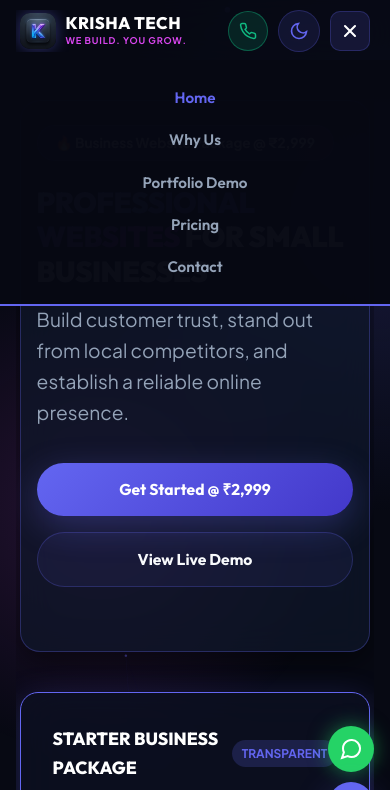
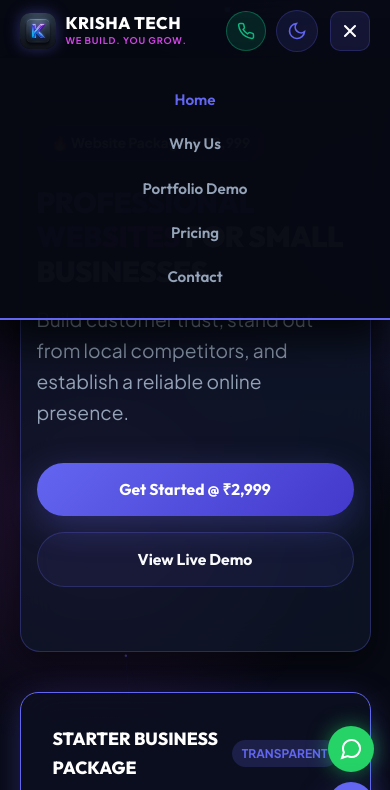
Before and after one commit to krishatech3103/Krishatech, a website: page index.html in a window 390 px wide. Both pictures are taken after a click on the button 350 px from the left and 31 px from the top of the page. Shown: the top 790 px of the page. Drawn offline with Linux system fonts and the light colour scheme.

Commit message:
Fix mobile menu drawer clipping and enforce single line pill text

```diff
--- a/css/style.css
+++ b/css/style.css
@@ -435,15 +435,20 @@ body::after {
 .hero-pill-announcement {
   display: inline-flex;
   align-items: center;
-  gap: 10px;
-  padding: 6px 18px;
+  gap: 8px;
+  padding: 6px 14px;
   background: linear-gradient(90deg, rgba(99, 102, 241, 0.15), rgba(217, 70, 239, 0.15));
   border: 1px solid var(--bg-glass-border);
   border-radius: var(--radius-pill);
-  font-size: 0.85rem;
+  font-size: clamp(0.72rem, 3.5vw, 0.85rem);
   font-weight: 700;
   color: #fff;
   margin-bottom: 24px;
+  white-space: nowrap;
+  max-width: 100%;
+  box-sizing: border-box;
+  overflow: hidden;
+  text-overflow: ellipsis;
 }
 
 [data-theme="light"] .hero-pill-announcement { color: #0f172a; }
@@ -900,8 +905,8 @@ body::after {
 }
 
 @media (max-width: 768px) {
-  .site-header { padding: 10px 0; }
-  .container { width: 92%; padding: 0 4px; box-sizing: border-box; overflow: hidden; }
+  .site-header { padding: 10px 0; overflow: visible; }
+  .site-header .container { width: 92%; padding: 0 4px; box-sizing: border-box; overflow: visible; }
 
   .brand-logo-img { width: 36px; height: 36px; }
   .brand-title { font-size: 1.05rem; }
@@ -909,26 +914,27 @@ body::after {
 
   .nav-menu {
     position: fixed;
-    top: 60px;
+    top: 58px;
     left: 0;
-    width: 100%;
-    max-height: calc(100vh - 60px);
+    width: 100vw;
+    max-height: calc(100vh - 58px);
     overflow-y: auto;
     background: rgba(7, 9, 19, 0.98);
-    backdrop-filter: blur(20px);
-    -webkit-backdrop-filter: blur(20px);
+    backdrop-filter: blur(24px);
+    -webkit-backdrop-filter: blur(24px);
     flex-direction: column;
-    padding: 24px 20px;
-    gap: 16px;
+    padding: 28px 24px;
+    gap: 18px;
     border-bottom: 2px solid var(--primary-indigo);
+    box-shadow: 0 20px 40px rgba(0, 0, 0, 0.8);
     transform: translateY(-150%);
-    transition: transform var(--transition-normal);
+    transition: transform 0.35s cubic-bezier(0.4, 0, 0.2, 1);
     box-sizing: border-box;
-    z-index: 999;
+    z-index: 9999;
   }
 
-  .nav-menu.open { transform: translateY(0); }
-  .menu-toggle-btn { display: flex !important; }
+  .nav-menu.open { transform: translateY(0) !important; display: flex !important; }
+  .menu-toggle-btn { display: flex !important; margin-left: 2px; }
   .phone-badge { display: none !important; }
   .mobile-phone-btn { display: flex !important; }
 
--- a/index.html
+++ b/index.html
@@ -82,7 +82,7 @@
       <div class="hero-layout">
         <div>
           <div class="hero-pill-announcement">
-            <span>🔥 Business Website Package @ ₹2,999</span>
+            <span>🔥 Website Package @ ₹2,999</span>
           </div>
 
           <h1 class="hero-main-title">
```
